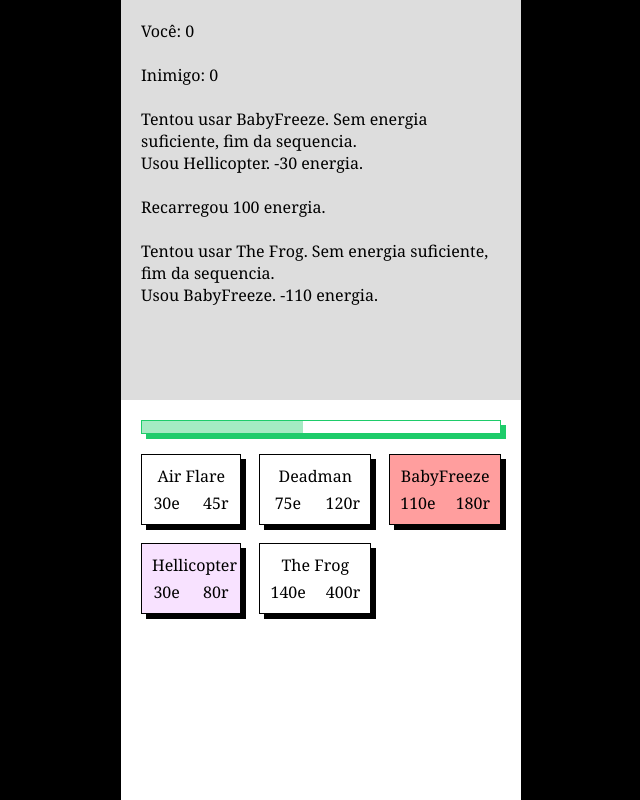
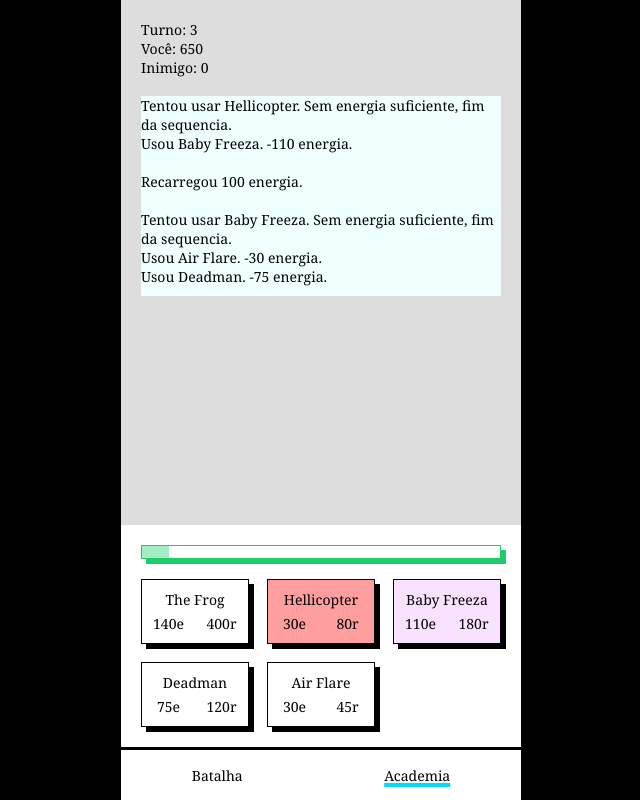
Before and after one commit to leooon/leooon.github.io, a plain HTML site: page index.html in a window 1280 px wide. Shown: the whole page, without its empty margins (319-959 px from the left). Drawn offline with Linux system fonts and the light colour scheme.

Commit message:
Add files via upload

```diff
--- a/batalha.js
+++ b/batalha.js
@@ -1,3 +1,24 @@
+let golpes = [];
+
+class Golpe {
+	constructor(nome, energia, respeito) {
+		this.nome     = nome;
+		this.energia  = energia;
+		this.respeito = respeito;
+
+		golpes.push(this);
+	}
+
+	greet() {
+		return `${this.name} says hello.`;
+	}
+}
+new Golpe('Air Flare', 30, 45);
+new Golpe('Deadman', 75, 120);
+new Golpe('Baby Freeza', 110, 180);
+new Golpe('Hellicopter', 30, 80);
+new Golpe('The Frog', 140, 400);
+
 function sel(t) {
 	return document.querySelectorAll(t);
 }
@@ -5,21 +26,39 @@ function rand(min, max) {
 	return Math.floor(Math.random() * (max - min + 1)) + min;
 }
 
-let timer;
+function montarMenuGolpes() {
+	const menu = sel('#menuGolpes')[0];
+
+	golpes.forEach((golpe) => {
+		let botao = `
+		<div class="botao" data-energia="${golpe.energia}" data-respeito="${golpe.respeito}" data-nome="${golpe.nome}">
+			<div class="nome">${golpe.nome}</div>
+			<div class="energia-valor">${golpe.energia}e</div>
+			<div class="respeito-valor">${golpe.respeito}r</div>
+		</div>
+		`;
+
+		menu.insertAdjacentHTML('afterbegin', botao);
+	});
+}
 
 document.addEventListener('DOMContentLoaded', () => {
+	ativaMenu();
+	montarMenuGolpes();
 	timer = setInterval(iniciarTurno, 1000);
 });
 
-let energiaTotal = 200;
-let energia      = 200;
-let energiaGanho = 100;
-let contagem     = 3;
+let energiaTotal    = 200;
+let energia         = 200;
+let energiaGanho    = 100;
+let contagem        = 3;
+let respeitoVoce    = 0;
+let respeitoInimigo = 0;
 
 function escolheGolpes() {
 	let contagemAtual = contagem;
 
-	let golpes = sel('#menu .botao');
+	let golpes = sel('#menuGolpes .botao');
 	golpes = [].slice.call(golpes);
 
 	while (contagemAtual) {
@@ -30,6 +69,7 @@ function escolheGolpes() {
 			golpes[escolhido].classList.add('ativo');
 
 			criaLog('Usou '+ golpes[escolhido].dataset.nome +'. -'+ golpes[escolhido].dataset.energia +' energia.<br>');
+			respeitoVoce += parseInt(golpes[escolhido].dataset.respeito);
 		} else {
 			golpes[escolhido].classList.add('proibido');
 
@@ -61,17 +101,17 @@ function iniciarTurno() {
 
 	escolheGolpes();
 	atualizaEnergia();
+	atualizaRespeito();
 
-	console.log("Turno: "+ turno);
-	console.log("Energia: "+ energia);
-	console.log("-----");
 	turno++;
+	let infoTurno = sel('#turno')[0];
+	infoTurno.innerHTML = turno;
 
 	if (turno == 5) clearInterval(timer);
 }
 
 function resetBotoes() {
-	let golpes = sel('#menu .botao');
+	let golpes = sel('#menuGolpes .botao');
 	golpes.forEach(function(el) {
 		el.classList.remove('ativo', 'proibido');
 	});
@@ -80,7 +120,21 @@ function atualizaEnergia() {
 	porcentagem = energia / 2;
 	sel('#preenchimento')[0].style.width = porcentagem +'%';
 }
+function atualizaRespeito() {
+	sel('#voce-respeito')[0].innerHTML = respeitoVoce;
+}
 function criaLog(texto) {
 	let log = sel('#log')[0];
 	log.insertAdjacentHTML('afterbegin', texto);
 }
+
+function ativaMenu() {
+	let botoesMenu = sel('#menu div');
+
+	botoesMenu.forEach(el => el.addEventListener('click', () => {
+		let ativo = sel('#menu div.ativo')[0];
+		ativo.classList.remove('ativo');
+
+		el.classList.add('ativo');
+	}));
+}
--- a/index.html
+++ b/index.html
@@ -11,8 +11,9 @@
 <body>
 	<div id="container">
 		<div id="arena">
-			Você: <span class="voce-pontos">0</span><br><br>
-			Inimigo: <span class="inimigo-pontos">0</span><br><br>
+			Turno: <span id="turno">0</span><br>
+			Você: <span id="voce-respeito">0</span><br>
+			Inimigo: <span id="inimigo-respeito">0</span><br><br>
 			<div id="log"></div>
 		</div>
 		<div id="energia">
@@ -20,32 +21,10 @@
 				<div id="preenchimento"></div>
 			</div>
 		</div>
+		<div id="menuGolpes"></div>
 		<div id="menu">
-			<div class="botao" data-energia="30" data-respeito="45" data-nome="Air Flare">
-				<div class="nome">Air Flare</div>
-				<div class="energia-valor">30e</div>
-				<div class="respeito-valor">45r</div>
-			</div>
-			<div class="botao" data-energia="75" data-respeito="120" data-nome="Deadman">
-				<div class="nome">Deadman</div>
-				<div class="energia-valor">75e</div>
-				<div class="respeito-valor">120r</div>
-			</div>
-			<div class="botao" data-energia="110" data-respeito="180" data-nome="BabyFreeze">
-				<div class="nome">BabyFreeze</div>
-				<div class="energia-valor">110e</div>
-				<div class="respeito-valor">180r</div>
-			</div>
-			<div class="botao" data-energia="30" data-respeito="80" data-nome="Hellicopter">
-				<div class="nome">Hellicopter</div>
-				<div class="energia-valor">30e</div>
-				<div class="respeito-valor">80r</div>
-			</div>
-			<div class="botao" data-energia="140" data-respeito="400" data-nome="The Frog">
-				<div class="nome">The Frog</div>
-				<div class="energia-valor">140e</div>
-				<div class="respeito-valor">400r</div>
-			</div>
+			<div>Batalha</div>
+			<div class="ativo">Academia</div>
 		</div>
 	</div>
 </body>
--- a/style.css
+++ b/style.css
@@ -1,23 +1,27 @@
 body {
 	background-color: #000;
 	margin: 0;
-	font: 16px Georgia;
+	font: 14px Georgia;
 	box-sizing: border-box;
 }
 #container {
 	background-color: #fff;
-	width: 400px;
+	max-width: 400px;
 	height: 100vh;
 	margin: auto;
+	display: flex;
+	flex-direction: column;
 }
 #arena {
 	height: 360px;
 	background-color: #ddd;
 	padding: 20px;
+	flex-grow: 1;
 }
 #arena #log {
 	height: 200px;
 	overflow: scroll;
+	background-color: azure;
 }
 #energia {
 	padding: 20px 20px 0;
@@ -32,13 +36,13 @@ body {
 	background: #A5EBC3;
 	width: 100%;
 }
-#menu {
+#menuGolpes {
 	padding: 20px;
 	display: grid;
 	grid-template-columns: repeat(3, 1fr);
 	gap: 18px;
 }
-#menu .botao {
+#menuGolpes .botao {
 	border: 1px solid #000;
 	box-shadow: 5px 5px 0px 0px #000000;
 	display: grid;
@@ -46,19 +50,35 @@ body {
 	align-items: center;
 	grid-template-columns: repeat(2, 1fr);
 	text-align: center;
+	font-size: 14px;
 }
-#menu .botao.ativo {
+#menuGolpes .botao.ativo {
 	background-color: #F8E2FF;
 }
-#menu .botao.proibido {
+#menuGolpes .botao.proibido {
 	background-color: #ff9e9e;
 }
-#menu .botao div {
+#menuGolpes .botao div {
 	padding: 0 10px 10px;
 }
-#menu .botao .nome {
+#menuGolpes .botao .nome {
 	grid-column: 1 / 3;
 	grid-row: 1;
 	padding: 10px 10px 5px;
 	text-align: center;
 }
+#menu {
+	height: 50px;
+	display: flex;
+	border-top: 3px solid #000;
+}
+#menu div {
+	cursor: pointer;
+	flex-grow: 1;
+	display: flex;
+	align-items: center;
+	justify-content: center;
+}
+#menu div.ativo {
+	text-decoration: underline solid #00DCFF 4px;
+}
```
